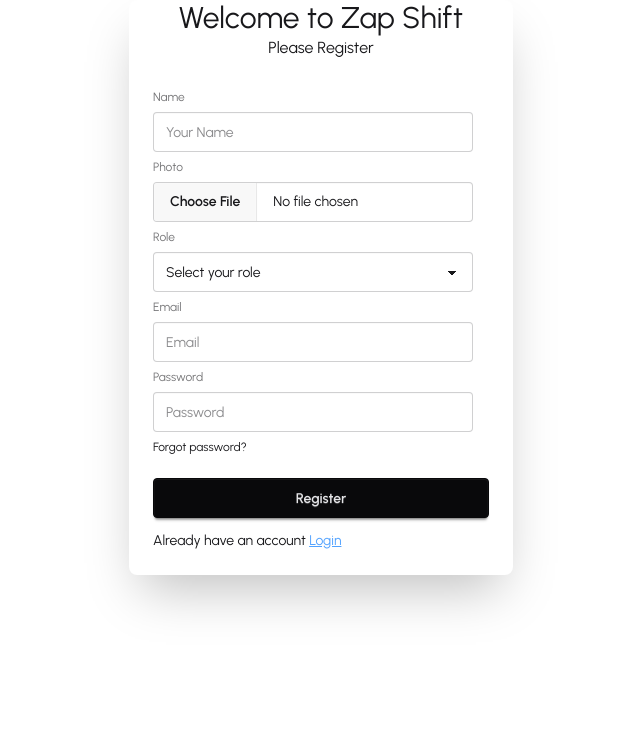
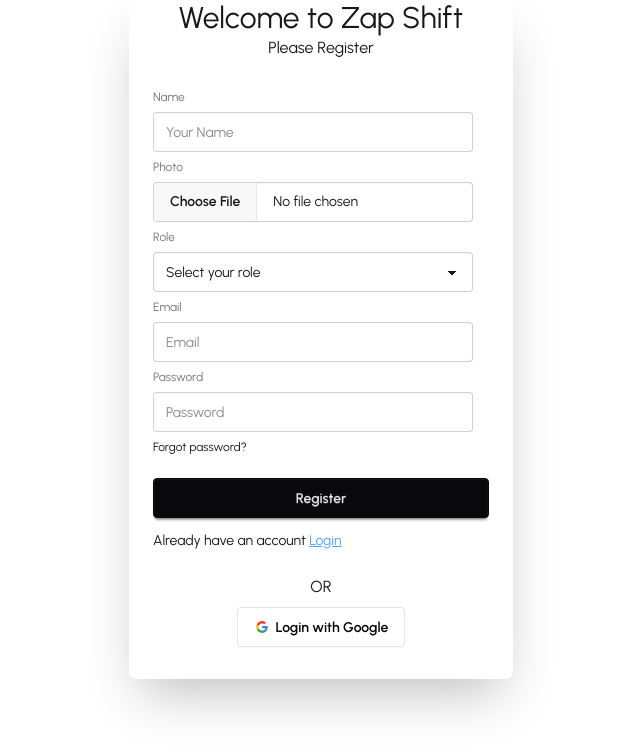
Before and after one commit to Asha-08/loanlink-microlink-client, a React (Vite) app: page /register in a window 1280 px wide. Shown: the top 752 px of the page, without its empty margins (319-959 px from the left). Built offline with nearby package versions, Linux system fonts and the light colour scheme; no server answers.

Commit message:
add requestRole for social login modal

```diff
--- a/src/hooks/useAxiosSecure.jsx
+++ b/src/hooks/useAxiosSecure.jsx
@@ -1,10 +1,49 @@
 import axios from 'axios'
-import React from 'react'
+import React, { useEffect } from 'react'
+import useAuth from './useAuth'
+import { useNavigate } from 'react-router'
 
 const axiosSecure = axios.create({
     baseURL:'http://localhost:3000'
 })
 const useAxiosSecure = () => {
+      const {user,logOut} = useAuth();
+      const navigate = useNavigate();
+  useEffect(()=>{
+
+    // intercept request
+    const reqInterceptor =axiosSecure.interceptors.request.use(config=>{
+      config.headers.Authorization=`Bearer ${user?.accessToken}`
+      return config
+    })
+
+    // interceptor response
+    const resInterceptor = axiosSecure.interceptors.response.use((response)=>{
+      return response;
+    },(error)=>{
+       console.log(error);
+
+       const statusCode = error.status;
+       if(statusCode === 401 || statusCode === 403){
+        logOut()
+        .then(()=>{
+          navigate('/login')
+        })
+       }
+
+
+       return Promise.reject(error);
+    })
+
+    return()=>{
+      axiosSecure.interceptors.request.eject(reqInterceptor);
+      axiosSecure.interceptors.request.eject(resInterceptor);
+    }
+
+
+  },[user,logOut,navigate])
+
+
   return axiosSecure;
 }
 
--- a/src/pages/Authpage/Register/Register.jsx
+++ b/src/pages/Authpage/Register/Register.jsx
@@ -5,6 +5,8 @@
 
 import axios from "axios";
 import Swal from "sweetalert2";
+import useAxiosSecure from "../../../hooks/useAxiosSecure";
+import SocialLogin from "../SocialLogin/SocialLogin";
 // import useAxiosSecure from "../../../hooks/useAxiosSecure";
 
 const Register = () => {
@@ -16,7 +18,7 @@
   const { registerUser, updateUserProfile } = useAuth();
   const location = useLocation();
   const navigate = useNavigate();
-  //   const axiosSecure = useAxiosSecure();
+    const axiosSecure = useAxiosSecure();
 
   const handleRegisration = (data) => {
     const profileImg = data.photo[0];
@@ -42,14 +44,14 @@
             email: data.email,
             displayName: data.name,
             photoURL: photoURL,
-            role: data.role,
+            requestedRole: data.role,
           };
-          //   axiosSecure.post('/users',userInfo)
-          //   .then(res=>{
-          //     if(res.data.insertedId){
-          //       console.log('user created int the database');
-          //     }
-          //   })
+            axiosSecure.post('/users',userInfo)
+            .then(res=>{
+              if(res.data.insertedId){
+                console.log('user created int the database');
+              }
+            })
 
           // update user profile to firebase
           const userProfile = {
@@ -172,6 +174,7 @@
           </Link>
         </p>
       </form>
+       <SocialLogin></SocialLogin>
     </div>
   );
 };
--- a/src/pages/Authpage/SocialLogin/SocialLogin.jsx
+++ b/src/pages/Authpage/SocialLogin/SocialLogin.jsx
@@ -1,44 +1,132 @@
-import React from 'react'
-import useAuth from '../../../hooks/useAuth'
-import { useLocation, useNavigate } from 'react-router';
-import Swal from 'sweetalert2';
+import React, { useState } from "react";
+import useAuth from "../../../hooks/useAuth";
+import { useLocation, useNavigate } from "react-router";
+import Swal from "sweetalert2";
+import useAxiosSecure from "../../../hooks/useAxiosSecure";
 
 const SocialLogin = () => {
-    const {signInGoogle} = useAuth();
+  const { signInGoogle } = useAuth();
+  const axiosSecure = useAxiosSecure();
   const location = useLocation();
   const navigate = useNavigate();
 
-    const handleGoogleSignIn = ()=>{
+  const [showRoleModal, setShowRoleModal] = useState(false);
+  const [tempUser, setTempUser] = useState(null);
+
+  const handleGoogleSignIn = () => {
     signInGoogle()
       .then((result) => {
         Swal.fire({
           icon: "success",
           title: "Login Successful!",
           showConfirmButton: false,
-               timer: 1500
+          timer: 1500,
         });
+
+        // create user in database
+        const userInfo = {
+          email: result.user.email,
+          displayName: result.user.displayName,
+          photoURL: result.user.photoURL,
+        };
+
+        axiosSecure.post("/users", userInfo).then((res) => {
+          console.log("user data has been stored", res.data);
+           if (res.data.existing) {
+              // existing user → redirect
               navigate(location?.state || "/");
+            } else {
+              // new user → show role modal
+              setTempUser(userInfo);
+              setShowRoleModal(true);
+            }
+        });
       })
       .catch((error) => {
         Swal.fire({
           icon: "error",
           title: "Login Failed",
-               text: "Incorrect email or password!"
+          text: "Incorrect email or password!",
         });
+      });
+  };
+
+  return (
+    <div className="text-center pb-8">
+      <p className="mb-2">OR</p>
+      <button
+        onClick={handleGoogleSignIn}
+        className="btn bg-white text-black border-[#e5e5e5]"
+      >
+        <svg
+          aria-label="Google logo"
+          width="16"
+          height="16"
+          xmlns="http://www.w3.org/2000/svg"
+          viewBox="0 0 512 512"
+        >
+          <g>
+            <path d="m0 0H512V512H0" fill="#fff"></path>
+            <path
+              fill="#34a853"
+              d="M153 292c30 82 118 95 171 60h62v48A192 192 0 0190 341"
+            ></path>
+            <path
+              fill="#4285f4"
+              d="m386 400a140 175 0 0053-179H260v74h102q-7 37-38 57"
+            ></path>
+            <path
+              fill="#fbbc02"
+              d="m90 341a208 200 0 010-171l63 49q-12 37 0 73"
+            ></path>
+            <path
+              fill="#ea4335"
+              d="m153 219c22-69 116-109 179-50l55-54c-78-75-230-72-297 55"
+            ></path>
+          </g>
+        </svg>
+        Login with Google
+      </button>
+      {/* Role Request Modal */}
+      {showRoleModal && (
+        <div className="fixed inset-0 bg-black/40 flex justify-center items-center">
+          <div className="bg-white p-6 rounded-lg shadow-lg w-80">
+            <h2 className="text-xl font-bold mb-4">Select Your Role</h2>
+
+            <button
+              className="btn btn-primary w-full mb-2"
+              onClick={() => handleRoleSubmit("manager")}
+            >
+              Request Manager Role
+            </button>
+
+            <button
+              className="btn btn-secondary w-full"
+              onClick={() => handleRoleSubmit("borrower")}
+            >
+              Request Borrower Role
+            </button>
+          </div>
+        </div>
+      )}
+    </div>
+  );
+
+  function handleRoleSubmit(role) {
+    axiosSecure.patch(`/users/request-role/${tempUser.email}`, {
+      requestedRole: role
+    }).then(() => {
+      Swal.fire({
+        icon: "success",
+        title: "Role Request Sent!",
+        timer: 1500,
+        showConfirmButton: false
+      });
+      setShowRoleModal(false);
+      navigate("/");
     });
   }
 
-  return (
-     <div className='text-center pb-8'>
-        <p className='mb-2'>OR</p>
-        <button onClick={handleGoogleSignIn}
-         className="btn bg-white text-black border-[#e5e5e5]">
-             <svg aria-label="Google logo" width="16" height="16" xmlns="http://www.w3.org/2000/svg" viewBox="0 0 512 512"><g><path d="m0 0H512V512H0" fill="#fff"></path><path fill="#34a853" d="M153 292c30 82 118 95 171 60h62v48A192 192 0 0190 341"></path><path fill="#4285f4" d="m386 400a140 175 0 0053-179H260v74h102q-7 37-38 57"></path><path fill="#fbbc02" d="m90 341a208 200 0 010-171l63 49q-12 37 0 73"></path><path fill="#ea4335" d="m153 219c22-69 116-109 179-50l55-54c-78-75-230-72-297 55"></path></g></svg>
-                Login with Google
+};
 
-        </button>
-    </div>
-  )
-}
-
-export default SocialLogin
+export default SocialLogin;
--- a/src/pages/Dashboard/MyLoans/MyLoans.jsx
+++ b/src/pages/Dashboard/MyLoans/MyLoans.jsx
@@ -71,7 +71,7 @@
   // payment details modal
 
   const handleOpenPaymentModal = async (loanId) => {
-    const res = await axiosSecure.get(`/payments?loanId=${loanId}`);
+    const res = await axiosSecure.get(`/payments?email=${user.email}`);
     setSelectedPayment(res.data[0]); // single payment entry
     setOpenModal(true);
   };
```
Lines whose indentation alone changed are shown as unchanged.
